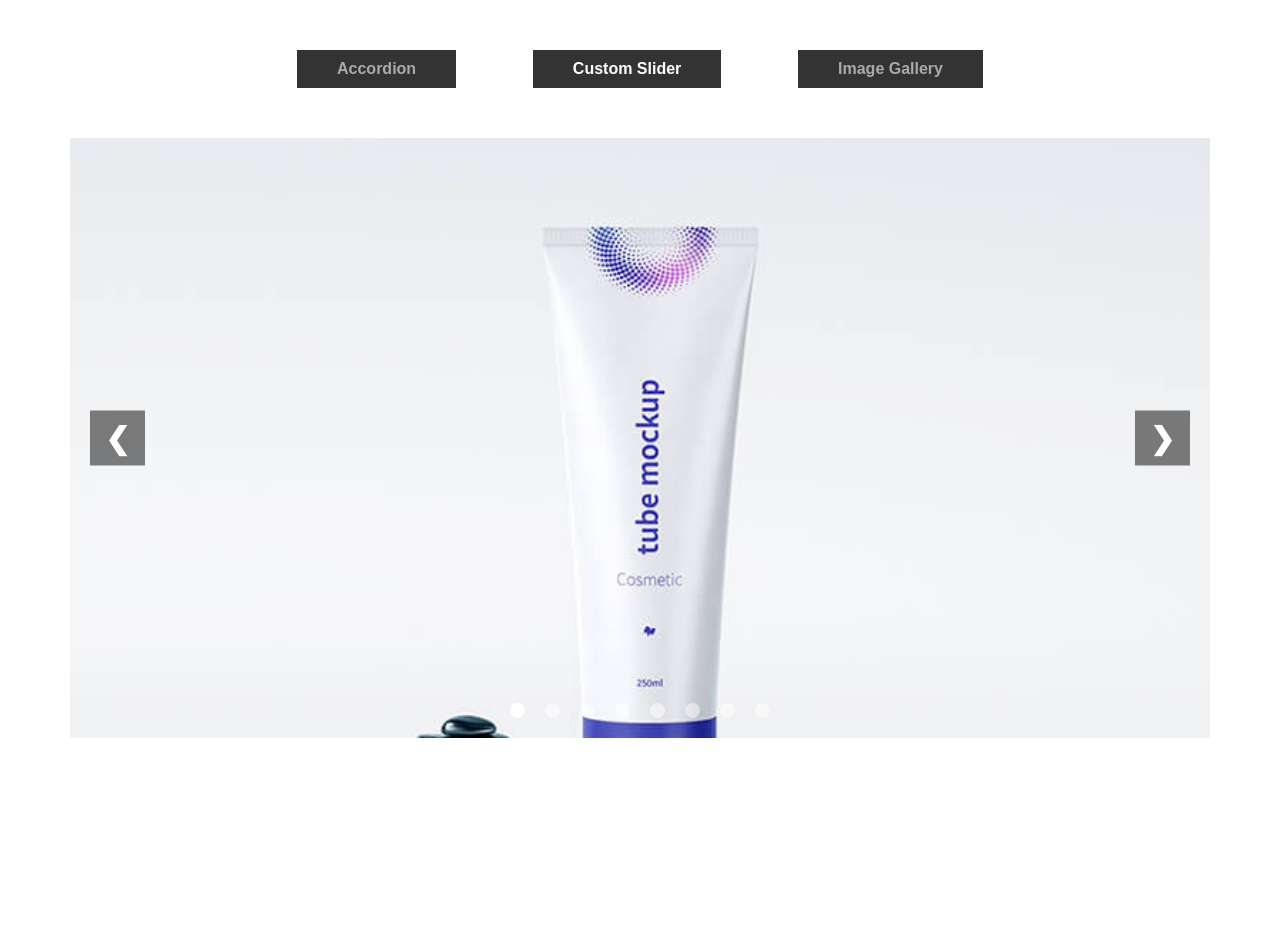
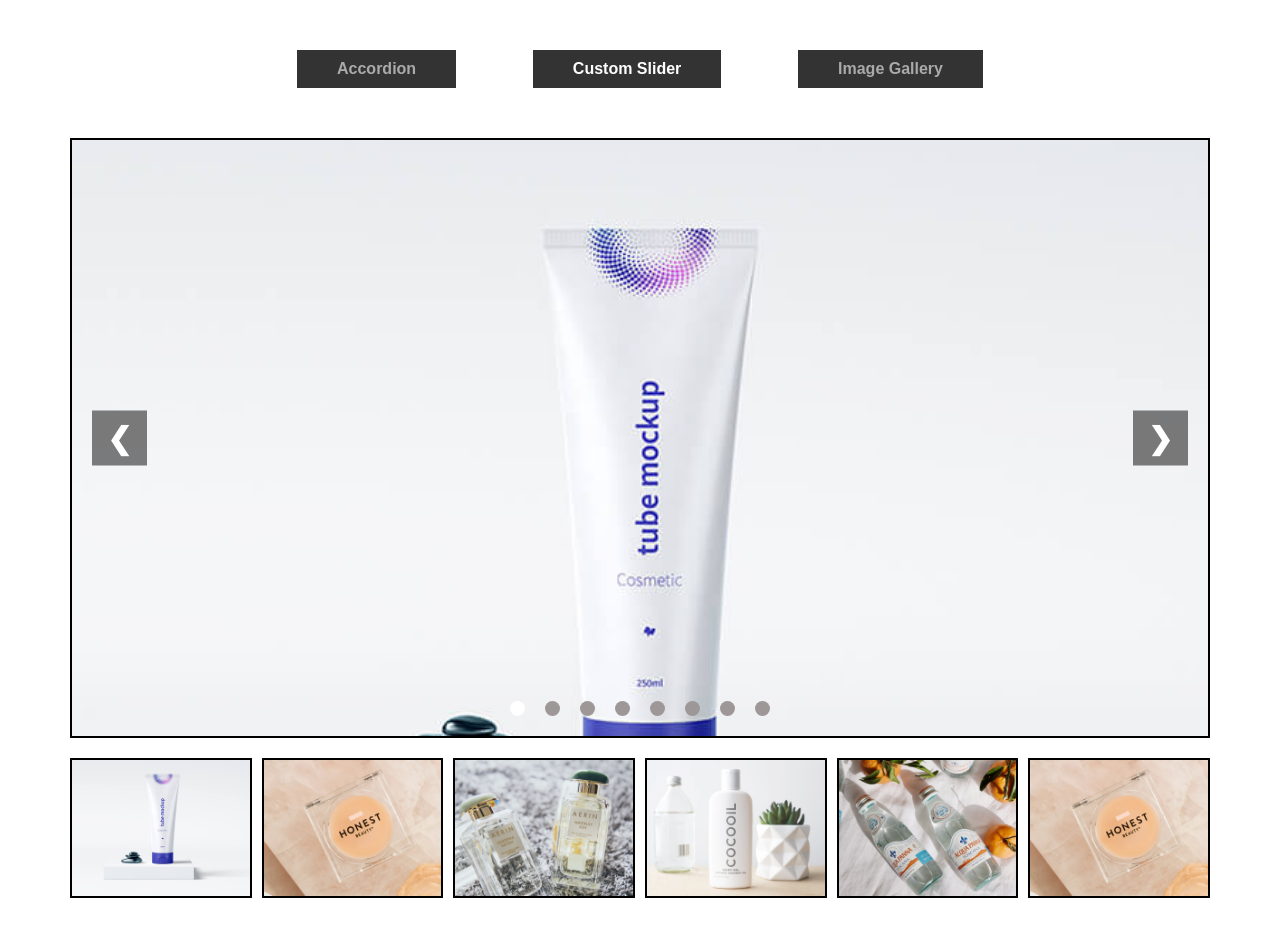
Before and after one commit to Umar5123/custom-jQuery, a plain HTML site: page index.html in a window 1280 px wide. Both pictures are taken after a click on the item "Custom Slider". Before the commit the page ends 800 px from the top, so only its background shows below. Drawn offline with Linux system fonts and the light colour scheme.

Commit message:
update html css and jquery

```diff
--- a/css/style.css
+++ b/css/style.css
@@ -107,11 +107,13 @@ section{
 
 /* Tab 2 */
 /* Slick slider */
+
 .slider-container {
     width: 100%;
     height: 600px;
     overflow: hidden;
     position: relative;
+    border: 2px solid black;
  }
  .slide {
     width: 100%;
@@ -159,7 +161,7 @@ section{
     width: 15px;
     height: 15px;
     border-radius: 50%;
-    background-color: rgba(255, 255, 255, 0.5);
+    background-color: rgb(158 151 151);
     margin: 0 10px;
     cursor: pointer;
  }
@@ -167,7 +169,23 @@ section{
     background-color: white;
  }
 
-
+.slide-nav{
+    display: flex;
+    align-items: center;
+    gap: 10px;
+    margin-top: 20px;
+    width: 100%;
+}
+.slide-nav .img-wrap{
+ width: 200px;
+ height: 140px;
+ border: 2px solid black;
+}
+.slide-nav .img-wrap img{
+    width: 100%;
+    height: 100%;
+    object-fit: cover;
+}
 
 /* Tab 3 */
 .wrap{
@@ -278,3 +296,27 @@ input::placeholder {
 .next {
     right: 20px;
 }
+
+
+
+/*
+<div class="slider-container">
+        <div id="main-slider" class="slider">
+            <div class="slides">
+                <div class="slide">Slide 1</div>
+                <div class="slide">Slide 2</div>
+                <div class="slide">Slide 3</div>
+                <div class="slide">Slide 4</div>
+            </div>
+        </div>
+        <div id="nav-slider" class="slider">
+            <div class="slides">
+                <div class="slide">Nav 1</div>
+                <div class="slide">Nav 2</div>
+                <div class="slide">Nav 3</div>
+                <div class="slide">Nav 4</div>
+            </div>
+        </div>
+    </div>
+
+*/
--- a/index.html
+++ b/index.html
@@ -52,7 +52,8 @@
                                 <h2>3 Lorem ipsum dolor sit, amet consectetur</h2>
                                 <p>Lorem, ipsum dolor sit amet consectetur adipisicing elit. Architecto voluptatem et
                                     voluptates a numquam
-                                    iste beatae accusamus quae enim sunt! Lorem ipsum dolor sit amet consectetur adipisicing
+                                    iste beatae accusamus quae enim sunt! Lorem ipsum dolor sit amet consectetur
+                                    adipisicing
                                     elit.
                                     Asperiores, eius accusantium sunt</p>
                             </div>
@@ -77,7 +78,8 @@
                                 <h2>3 Lorem ipsum dolor sit, amet consectetur</h2>
                                 <p>Lorem, ipsum dolor sit amet consectetur adipisicing elit. Architecto voluptatem et
                                     voluptates a numquam
-                                    iste beatae accusamus quae enim sunt! Lorem ipsum dolor sit amet consectetur adipisicing
+                                    iste beatae accusamus quae enim sunt! Lorem ipsum dolor sit amet consectetur
+                                    adipisicing
                                     elit.
                                     Asperiores, eius accusantium sunt</p>
                             </div>
@@ -93,30 +95,63 @@
                         <div class="slide active">
                             <img src="./images/portfolio-3.jpg" alt="Slide 1">
                         </div>
+
                         <div class="slide">
                             <img src="./images/portfolio-4.jpg" alt="Slide 2">
                         </div>
+
                         <div class="slide">
                             <img src="./images/portfolio-5.jpg" alt="Slide 3">
                         </div>
+
                         <div class="slide">
                             <img src="./images/portfolio-6.jpg" alt="Slide 3">
                         </div>
+
                         <div class="slide">
                             <img src="./images/portfolio-7.jpg" alt="Slide 3">
                         </div>
+
                         <div class="slide">
                             <img src="./images/portfolio-3.jpg" alt="Slide 3">
                         </div>
+
                         <div class="slide">
                             <img src="./images/portfolio-7.jpg" alt="Slide 3">
                         </div>
+
                         <div class="slide">
                             <img src="./images/portfolio-3.jpg" alt="Slide 3">
                         </div>
+
                         <button class="prev">❮</button>
                         <button class="next">❯</button>
                         <div class="dots"></div>
+                    </div>
+                    <div class="slide-nav">
+                        <div class="img-wrap">
+                            <img src="./images/portfolio-3.jpg">
+                        </div>
+
+                        <div class="img-wrap">
+                            <img src="./images/portfolio-4.jpg">
+                        </div>
+
+                        <div class="img-wrap">
+                            <img src="./images/portfolio-5.jpg">
+                        </div>
+
+                        <div class="img-wrap">
+                            <img src="./images/portfolio-6.jpg">
+                        </div>
+
+                        <div class="img-wrap">
+                            <img src="./images/portfolio-7.jpg">
+                        </div>
+
+                        <div class="img-wrap">
+                            <img src="./images/portfolio-4.jpg">
+                        </div>
                     </div>
                 </div>
                 <!-- 3 -->
@@ -165,5 +200,4 @@
     <script src="js/custom.js"></script>
 
 </body>
-
 </html>
```
Also changed, not shown: js/custom.js (line endings or trailing spaces). Lines whose indentation alone changed are shown as unchanged.
